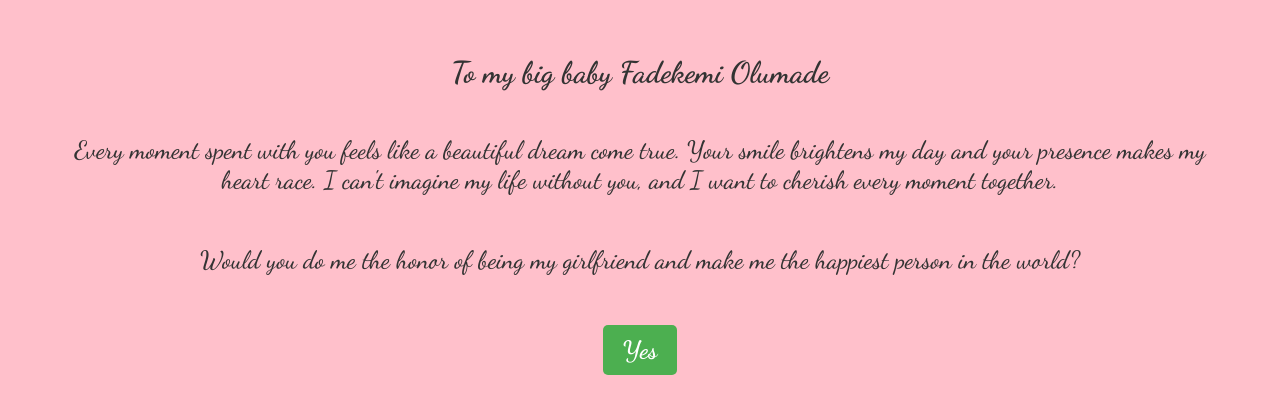
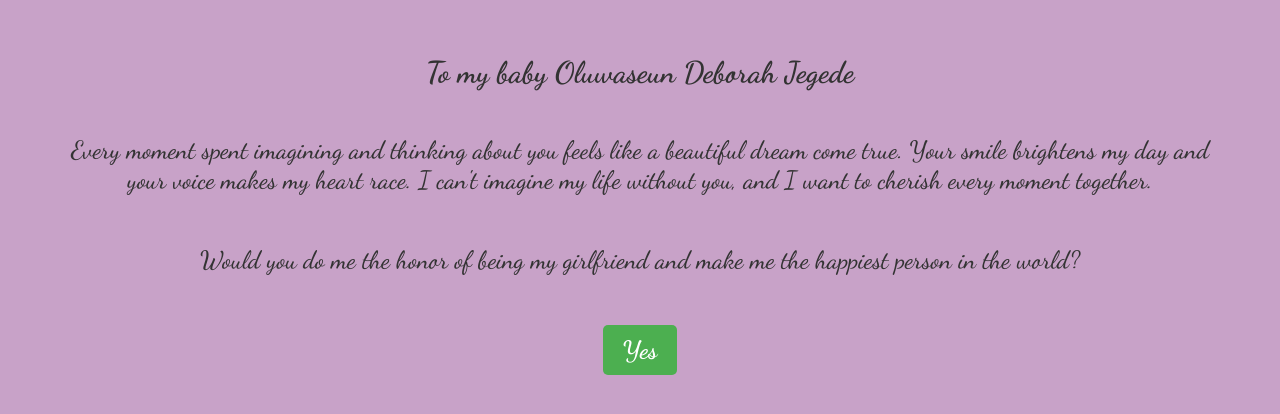
Before and after one commit to Seundavid18/proposal, a React (Create React App) app: page / in a window 1280 px wide. Shown: the part 206-620 px from the top of the page. Built offline with nearby package versions, Linux system fonts and the light colour scheme.

Commit message:
updated name

```diff
--- a/src/proposal.css
+++ b/src/proposal.css
@@ -1,6 +1,6 @@
 *{
     margin: 10px;
-    background-color: #FFC0CB;
+    background-color: #C8A2C8;
 }
 
 .proposal-container {
--- a/src/proposal.js
+++ b/src/proposal.js
@@ -12,10 +12,10 @@ const Proposal = () => {
 
     return (
         <div className="proposal-container">
-            <h1>To my big baby Fadekemi Olumade</h1>
+            <h1>To my baby Oluwaseun Deborah Jegede</h1>
             <p>
-                Every moment spent with you feels like a beautiful dream come true.
-                Your smile brightens my day and your presence makes my heart race.
+                Every moment spent imagining and thinking about you feels like a beautiful dream come true.
+                Your smile brightens my day and your voice makes my heart race.
                 I can't imagine my life without you, and I want to cherish every moment together.
             </p>
             <p>
```
